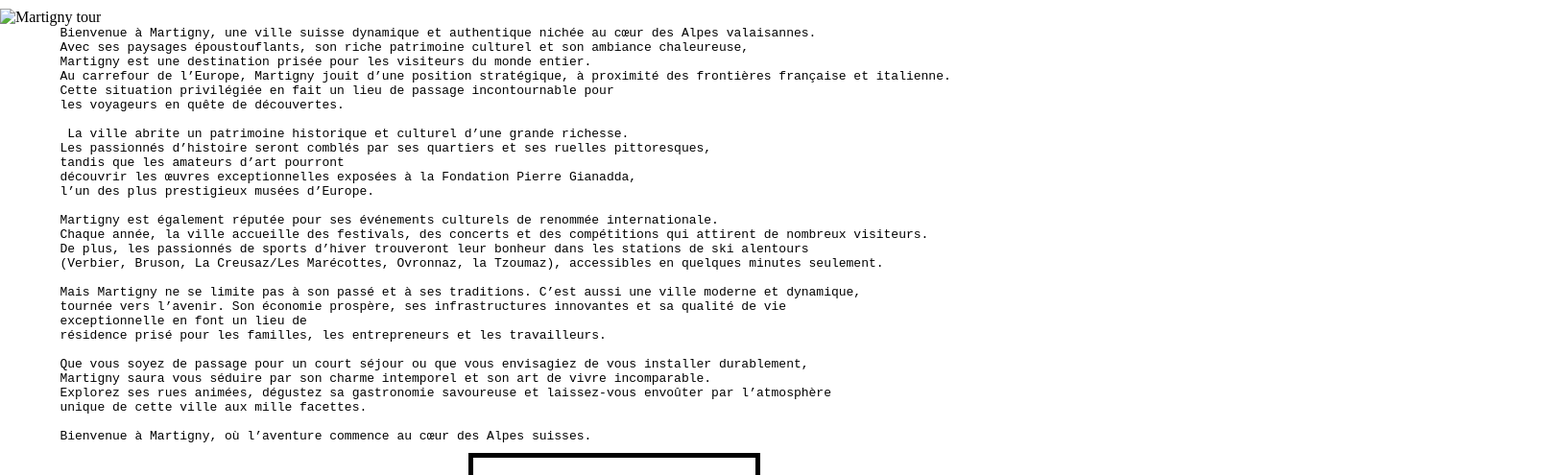
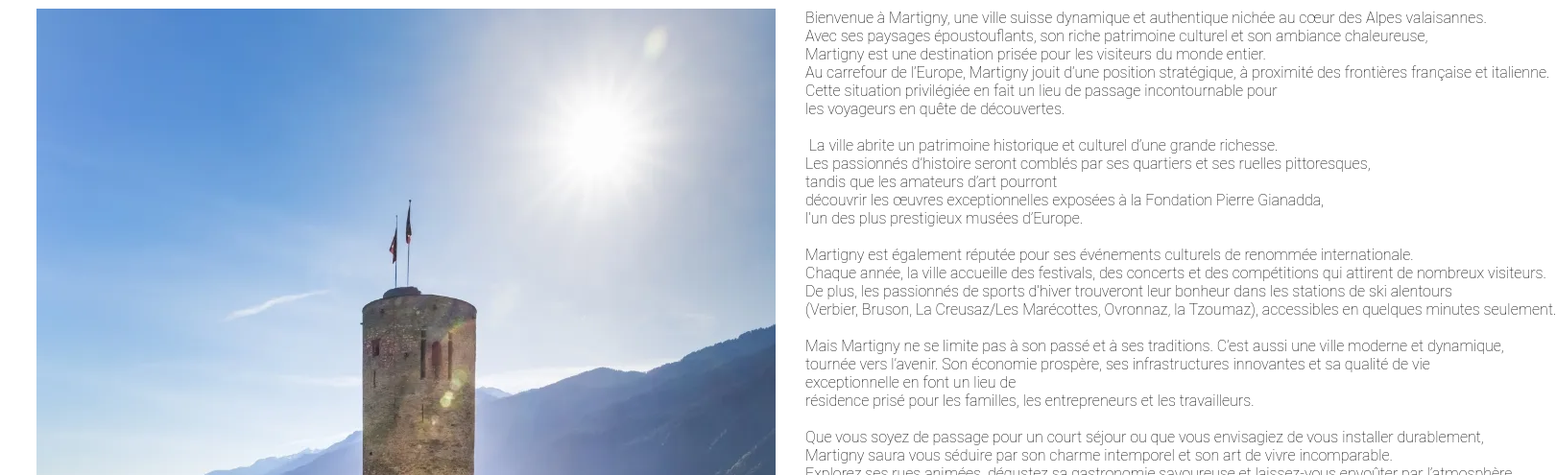
Before and after one commit to OrlanKakulya/UE4, a plain HTML site: page index4.html in a window 1280 px wide. Shown: the part 261-756 px from the top of the page at 96% size, 1621 px wide, since content can reach past the window. Drawn offline with Linux system fonts and the light colour scheme; a web font is replaced by a local one.

Commit message:
finition

```diff
--- a/Style/style.css
+++ b/Style/style.css
@@ -183,3 +183,16 @@ nav ul li a:hover {
     background-color: white;
     padding: 15px;
 }
+
+article {
+    display: flex;
+    flex-direction: row;
+    margin-left: 3vw;
+    margin-right: 10vw;
+    margin-bottom: 3vh;
+}
+
+.p4 {
+    font-family: "Roboto", sans-serif;
+    font-weight: lighter;
+}
--- a/index4.html
+++ b/index4.html
@@ -12,7 +12,7 @@
         href="https://fonts.googleapis.com/css2?family=Cagliostro&family=Cormorant+Garamond:ital,wght@0,300..700;1,300..700&family=EB+Garamond:ital,wght@0,400..800;1,400..800&family=Fuzzy+Bubbles:wght@400;700&display=swap"
         rel="stylesheet">
 
-    <link rel="stylesheet" href="./Style/style.css">
+    <link rel="stylesheet" href="./style/style.css">
 </head>
 
 <body>
@@ -24,9 +24,9 @@
     <nav>
         <ul>
             <li>
-                <a href="./Index.html">Bruson</a>
+                <a href="./index.html">Bruson</a>
                 <a href="./index2.html">Bisse</a>
-                <a href="./Index3.html">GD ST-Bernard</a>
+                <a href="./index3.html">GD ST-Bernard</a>
                 <a href="./index4.html">Martigny</a>
             </li>
         </ul>
```
Also changed, not shown: Index.html (+4 -3 lines), Index3.html (+4 -3 lines), index2.html (+4 -3 lines), Images/martigny.webp (added).
